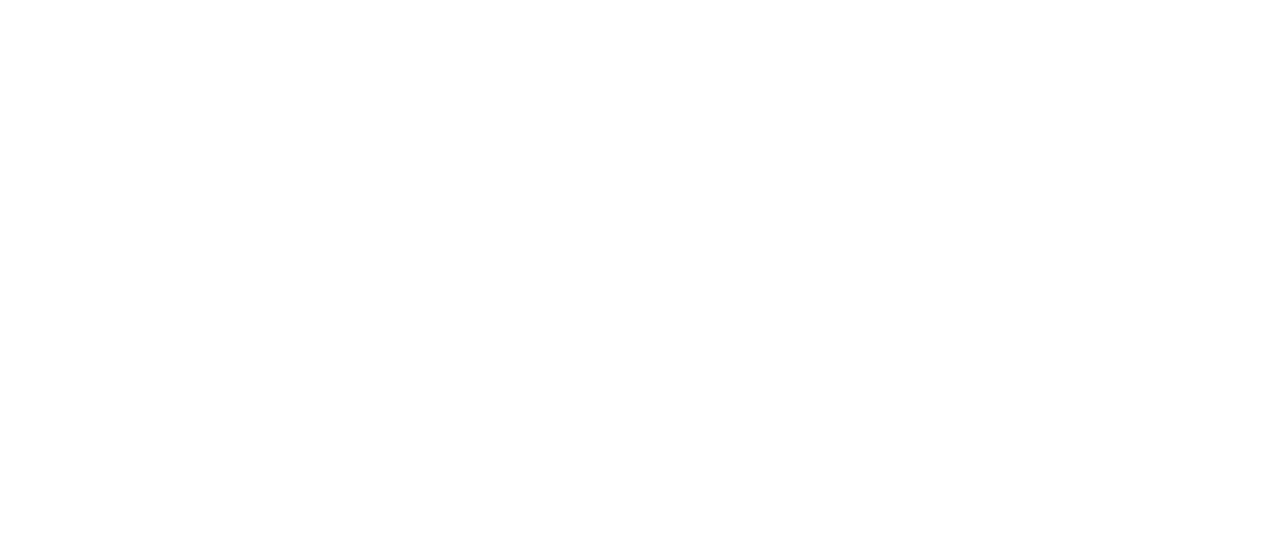
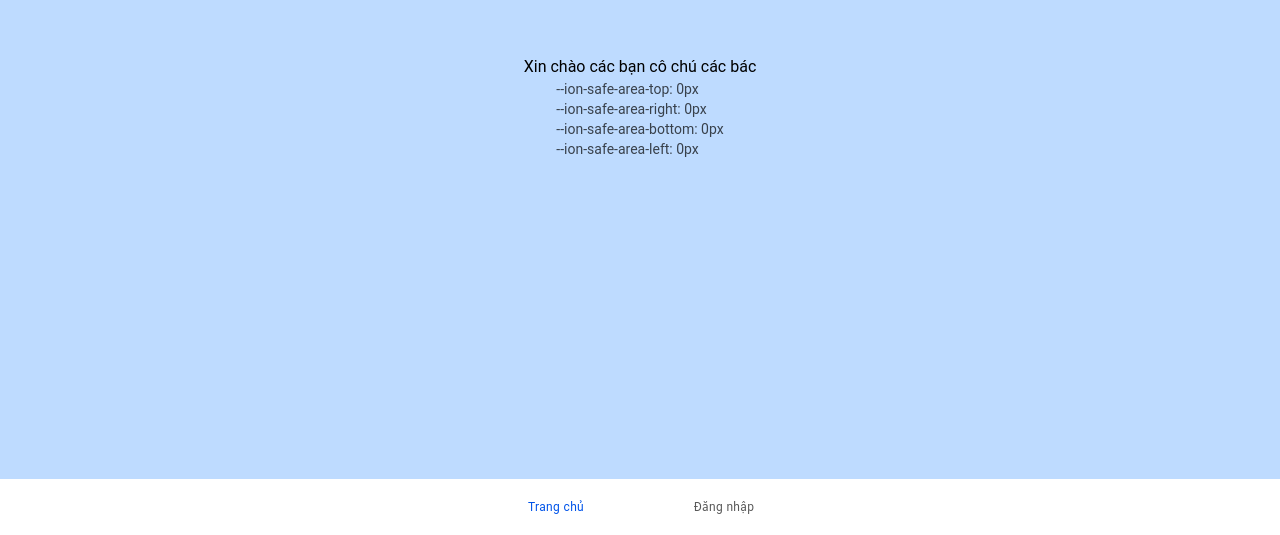
Before and after one commit to PTPhongKMF/cryofert-mobile-app, a React (Vite) app: page /main-tabs/home in a window 1280 px wide. Shown: the part 265-800 px from the top of the page. Built offline with nearby package versions, Linux system fonts and the light colour scheme.

Commit message:
feat: initial working ui

```diff
--- a/package.json
+++ b/package.json
@@ -7,7 +7,11 @@
   "scripts": {
     "dev": "vite",
     "build": "tsc && vite build",
-    "preview": "vite preview"
+    "preview": "vite preview",
+
+    "emu": "emulator -avd ionic",
+    "emu:a": "ionic cap run android --target=ionic",
+    "emu:dev:a": "ionic cap run android --target=ionic --livereload --external"
   },
   "dependencies": {
     "@capacitor/app": "7.0.2",
--- /dev/null
+++ b/src/components/SafeAreaView.tsx
@@ -0,0 +1,27 @@
+import React from "react";
+
+type SafeAreaViewProps = React.HTMLAttributes<HTMLDivElement> & {
+  className?: string;
+};
+
+/**
+ * Simple wrapper that adds system safe-area insets (notch, home bar, etc.).
+ *
+ * Place inside `<IonContent>`
+ *
+ * Only use this when your page has **IonContent alone** (no IonHeader / IonFooter),
+ * to keep content inside the visible safe area.
+ * Not needed if you're already using Ionic headers or footers — they handle that for you.
+ */
+export default function SafeAreaView(
+  { className, children, ...props }: SafeAreaViewProps,
+) {
+  const defaultSafeArea =
+    "h-full pt-[var(--ion-safe-area-top)] pr-[var(--ion-safe-area-right)] pb-[var(--ion-safe-area-bottom)] pl-[var(--ion-safe-area-left)]";
+
+  return (
+    <div className={`${defaultSafeArea} ${className}`} {...props}>
+      {children}
+    </div>
+  );
+}
--- a/src/pages/Home.tsx
+++ b/src/pages/Home.tsx
@@ -1,5 +1,42 @@
 import { IonContent } from "@ionic/react";
+import React from "react";
+import SafeAreaView from "@src/components/SafeAreaView";
 
 export default function Home() {
-  return <IonContent className="ion-padding">Home</IonContent>;
+  const [safeAreas, setSafeAreas] = React.useState({
+    top: "",
+    right: "",
+    bottom: "",
+    left: "",
+  });
+
+  React.useEffect(() => {
+    const readVars = () => {
+      const style = getComputedStyle(document.documentElement);
+      setSafeAreas({
+        top: style.getPropertyValue("--ion-safe-area-top").trim(),
+        right: style.getPropertyValue("--ion-safe-area-right").trim(),
+        bottom: style.getPropertyValue("--ion-safe-area-bottom").trim(),
+        left: style.getPropertyValue("--ion-safe-area-left").trim(),
+      });
+    };
+
+    readVars();
+    window.addEventListener("resize", readVars);
+    return () => window.removeEventListener("resize", readVars);
+  }, []);
+
+  return (
+    <IonContent>
+      <SafeAreaView className="flex flex-col justify-center items-center bg-blue-200">
+        <div>Xin chào các bạn cô chú các bác</div>
+        <div className="text-sm opacity-70">
+          <div>--ion-safe-area-top: {safeAreas.top || "(empty)"}</div>
+          <div>--ion-safe-area-right: {safeAreas.right || "(empty)"}</div>
+          <div>--ion-safe-area-bottom: {safeAreas.bottom || "(empty)"}</div>
+          <div>--ion-safe-area-left: {safeAreas.left || "(empty)"}</div>
+        </div>
+      </SafeAreaView>
+    </IonContent>
+  );
 }
--- a/src/pages/Login.tsx
+++ b/src/pages/Login.tsx
@@ -1,5 +1,11 @@
 import { IonContent } from "@ionic/react";
+import SafeAreaView from "@src/components/SafeAreaView";
 
 export default function Login() {
-  return <IonContent className="ion-padding">Login</IonContent>;
+  return (
+    <IonContent>
+      <SafeAreaView className="flex flex-col justify-center items-center bg-neutral-100">
+      </SafeAreaView>
+    </IonContent>
+  );
 }
--- a/src/pages/SplashScreen.tsx
+++ b/src/pages/SplashScreen.tsx
@@ -1,4 +1,6 @@
-import { IonContent, IonPage, useIonRouter } from "@ionic/react";
+import { IonContent, IonPage, IonSpinner, useIonRouter } from "@ionic/react";
+import SafeAreaView from "@src/components/SafeAreaView";
+import { ROUTES } from "@src/routes/routes";
 import { useEffect } from "react";
 
 export default function SplashScreen() {
@@ -6,19 +8,66 @@ export default function SplashScreen() {
 
   useEffect(() => {
     (async function init() {
-      await new Promise((resolve) => setTimeout(resolve, 2000));
+      await new Promise((resolve) => setTimeout(resolve, 1000));
 
-      router.push("/tabs");
+      router.push(ROUTES.TABS_HOME);
     })();
   }, []);
 
   return (
     <IonPage>
-      <IonContent>
-        <div className="flex justify-center items-center">
-          <div className="flex flex-col justify-center items-center">
+      <IonContent fullscreen>
+        <SafeAreaView className="relative bg-gradient-to-br from-blue-300 via-blue-200 to-blue-300">
+          <svg
+            className="absolute inset-0 w-full h-full pointer-events-none"
+            viewBox="0 0 200 200"
+            preserveAspectRatio="none"
+            aria-hidden="true"
+            role="img"
+          >
+            <path
+              d="M190 8
+                 C 152 28, 130 66, 100 82
+                 C 70 98, 48 120, 10 170"
+              fill="none"
+              stroke="#ffffff"
+              strokeOpacity="0.10"
+              strokeWidth="0.12rem"
+              strokeLinecap="round"
+              strokeLinejoin="round"
+            />
+            <path
+              d="M180 18
+                 C 146 36, 128 68, 100 86
+                 C 72 104, 54 126, 20 160"
+              fill="none"
+              stroke="#ffffff"
+              strokeOpacity="0.07"
+              strokeWidth="0.09rem"
+              strokeLinecap="round"
+              strokeLinejoin="round"
+            />
+            <path
+              d="M200 0
+                 C 160 22, 135 58, 100 74
+                 C 65 90, 40 118, 0 150"
+              fill="none"
+              stroke="#ffffff"
+              strokeOpacity="0.06"
+              strokeWidth="0.07rem"
+              strokeLinecap="round"
+              strokeLinejoin="round"
+            />
+          </svg>
+
+          <div className="relative h-full z-10 flex flex-col items-center justify-center gap-12">
+            <img
+              src="/favicon.png"
+              className="size-28 object-contain drop-shadow-lg"
+            />
+            <IonSpinner name="crescent" color="primary" />
           </div>
-        </div>
+        </SafeAreaView>
       </IonContent>
     </IonPage>
   );
--- a/src/routes/AppRoutes.tsx
+++ b/src/routes/AppRoutes.tsx
@@ -9,7 +9,7 @@ export default function AppRoutes() {
   return (
     <IonRouterOutlet>
       <Route exact path={ROUTES.ROOT} component={SplashScreen} />
-      <Route path={ROUTES.TABS} component={TabRoutes} />
+      <Route path={ROUTES.MAIN_TABS} component={TabRoutes} />
     </IonRouterOutlet>
   );
 }
--- a/src/routes/routes.ts
+++ b/src/routes/routes.ts
@@ -1,10 +1,12 @@
 const BASE = {
   ROOT: "/",
-  TABS: "/tabs",
+  MAIN_TABS: "/main-tabs",
 } as const;
+
+/////////////////////////////////////////////////////////
 
 export const ROUTES = {
   ...BASE,
-  TABS_HOME: `${BASE.TABS}/home`,
-  TABS_LOGIN: `${BASE.TABS}/login`,
+  TABS_HOME: `${BASE.MAIN_TABS}/home`,
+  TABS_LOGIN: `${BASE.MAIN_TABS}/login`,
 } as const;
```
